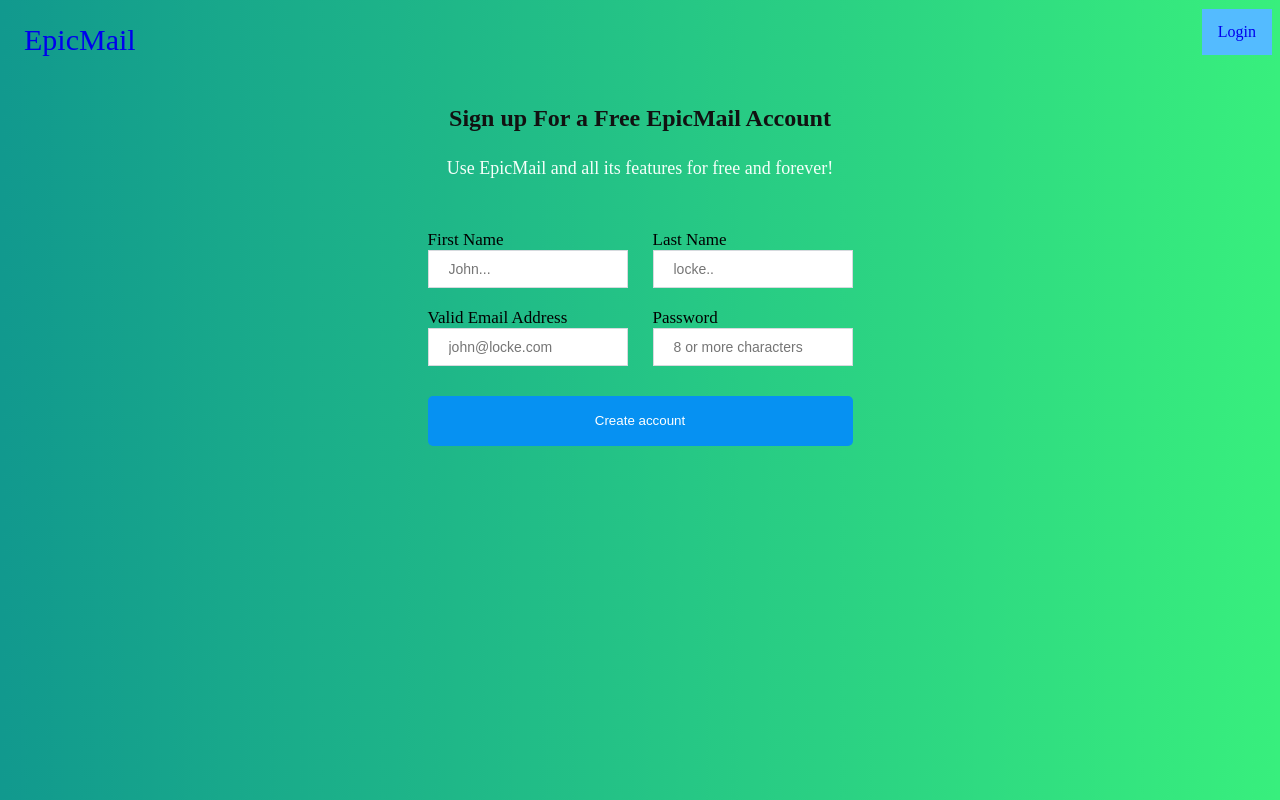
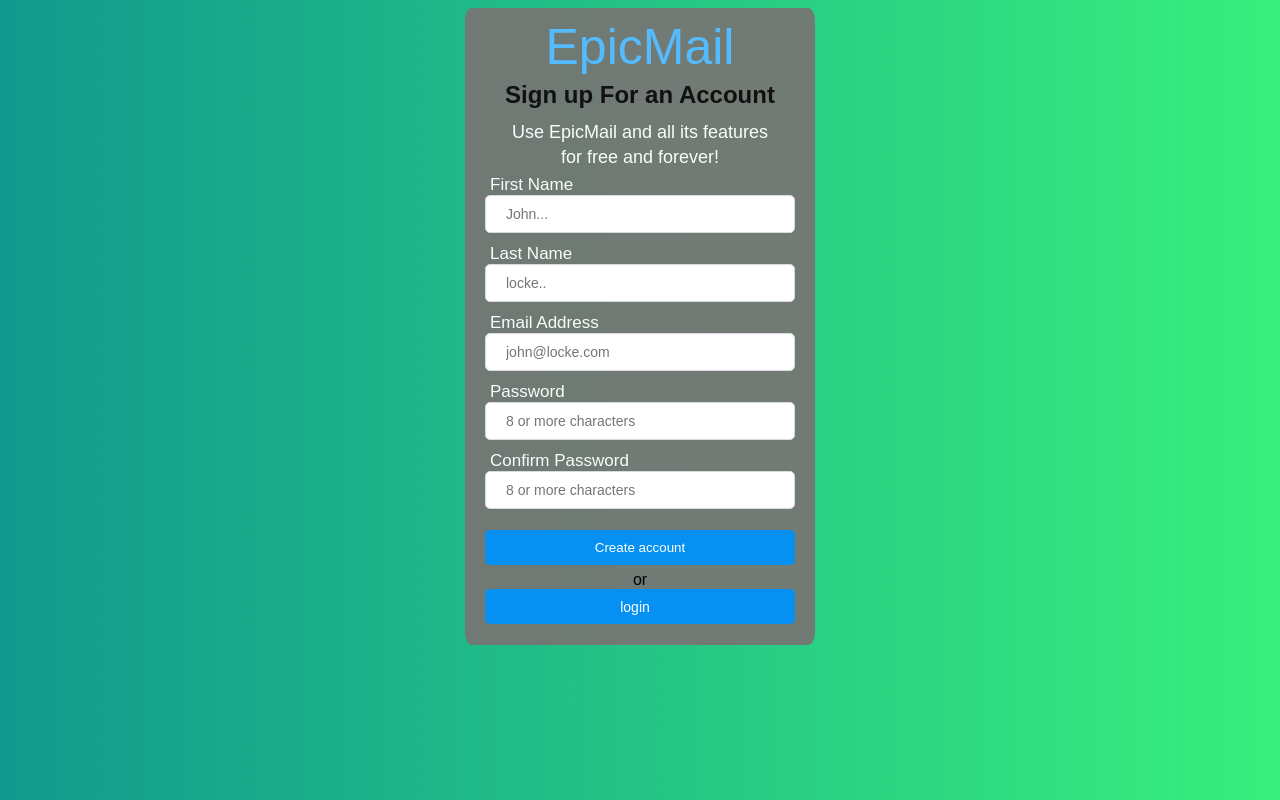
Before and after one commit to Busobozihakiim/EPICMAIL, a plain HTML site: page UI/index.html in a window 1280 px wide. Drawn offline with Linux system fonts and the light colour scheme.

Commit message:
Updates the Ui.
makes the forms stand out by giving with a background color
makes the input fields on the sign up form vertical
places the logo next to the sign up form
adds login button to sign up form
removes the on hover black color in the user page

[delivers #164595611]
[delivers #164595788]
[delivers #164595864]
[delivers #164595947]
[delivers #164596107]
[delivers #164596301]
[delivers #164685259]

```diff
--- a/UI/css/index.css
+++ b/UI/css/index.css
@@ -2,37 +2,25 @@
     box-sizing: border-box;
 }
 
-ul {
-    list-style-type: none;
-    width: 100%;
-    margin: 0px;
-    padding: 1px 0px 1px 0px;
-    overflow: hidden;
-}
-
-li {
-    float: left;
-}
 .logo {
-    font-size: 30px;
-}
-li a {
-    display: block;
     text-align: center;
-    padding: 14px 16px;
+    font-size: 50px;
     text-decoration: none;
 }
 
-li a:hover:not(.active) {
-    background-color: #111;
-}
-
-.active {
-    background-color: #54bbff;
+.logo a, a:visited{
+    text-decoration: none;
+    font-weight: lighter;
+    color: #54bbff;
 }
 
 .signup-container {
-    padding: 10px 20px 30px;
+    padding: 10px 20px 15px;
+    font-family: Interstate, Arial, sans-serif;
+    background-color: rgba(121, 115, 115, 0.9);
+    border-radius:2%;
+    width: 350px;
+    margin: auto;
 }
 
 .info {
@@ -43,12 +31,11 @@ li a:hover:not(.active) {
     justify-content: center;
     flex-direction: column;
     width: 100%;
-    padding: 0 10px;
 }
 
 h2 {
     font-size: 24px;
-    margin-bottom: 8px;
+    margin:2px 0 8px 0;
     line-height: 1.4;
     text-align: center;
     font-weight: 600;
@@ -57,9 +44,9 @@ h2 {
 
 p {
     font-weight: 500;
-    line-height: 27px;
+    line-height: 25px;
     width: 88%;
-    margin: 11px auto 13px auto;
+    margin: auto;
     font-size: 18px;
     text-align: center;
     color: mintcream;
@@ -75,7 +62,6 @@ p {
 }
 .form-wrapper{
     margin:auto;
-    margin-top: 30px;
     max-width: 425px;
 }
 .row {
@@ -91,16 +77,17 @@ p {
     flex-direction: column;
     justify-content: space-between;
     flex: 1 1 150px;
-    margin: 0 25px 15px 0;
+    margin: 0 25px 6px 0;
 }
 label{
     font-size: 17px;
-    margin-top: 5px;
+    margin: 5px 0 0 5px;
+    color:mintcream;
 }
 input[type="text"], input[type="email"], input[type="password"] {
     margin:0px;
     border: 1px solid #D6DADE;
-    border-radius: 0;
+    border-radius: 5px;
     box-shadow: none;
     padding: 10px 5px 10px 20px;
     width: 100%;
@@ -109,9 +96,26 @@ input[type="text"], input[type="email"], input[type="password"] {
 button {
     color: #FFF;
     background-color: #0691F2;
-    height: 50px;
-    margin-top: 15px;
+    height: 35px;
     border-radius: 5px;
     cursor: pointer;
     border: none
 }
+
+.create {
+    margin-top: 5%;
+}
+
+#login-btn {
+    font-size: 14px;
+    display: inline-block;
+    margin-right: 10px;
+    color: white;
+    text-decoration: none;
+}
+
+@media screen and (max-width: 320px) {
+    .signup-container {
+        width: 100%;
+    }
+}
--- a/UI/css/login.css
+++ b/UI/css/login.css
@@ -9,11 +9,16 @@ body {
     height: 100%;
 }
 
-h1 {
-    margin-top: 75px;
+.logo {
     text-align: center;
+    font-size: 50px;
+    text-decoration: none;
+}
+
+.logo a, a:visited {
+    text-decoration: none;
+    font-weight: lighter;
     color: #54bbff;
-    font-weight: lighter;
 }
 
 p {
@@ -29,11 +34,20 @@ p {
     font-family: Interstate, Arial, sans-serif;
     max-width: 350px;
     flex-direction: column;
-    margin-left: 10px;
-    margin-right: 10px;
+    margin: 50px 10px 0px 10px;
     width: 100%;
+    padding: 2% 2% 5% 2%;
+    border-radius: 2%;
+    background-color: rgba(121, 115, 115, 0.9);
 }
 
+.reset {
+    max-width: 385px;
+}
+
+form {
+    width: inherit;
+}
 .form-fields {
     margin-bottom: 25px;
     font-size: 14px;
@@ -53,6 +67,7 @@ input[type="email"], input[type="password"] {
     border: solid 1px #d6d6d6;
     height: 40px;
     font-size: 14px;
+    border-radius: 5px;
 }
 
 .login-remember_me {
@@ -80,11 +95,13 @@ button {
     background-color: #54bbff;
     border-color: #54bbff;
     color: white;
+    border-radius: 5px;
 }
 
 .offer-signup{
     margin-top: 5px;
-    margin-bottom: 50px;
+    margin-bottom: 10px;
+    margin: 5px;
     align-self: center;
     display: flex;
     font-size: 15px;
@@ -95,14 +112,21 @@ button {
     text-decoration: none;
 }
 
-.cancel-reset {
+#cancel-reset {
     font-size: 14px;
     display: inline-block;
     margin-right: 10px;
-    color: red;
+    color:red;
     text-decoration: none
 }
+
 .forgot-password{
     color: black;
     font-size: 14px;
 }
+
+@media screen and (max-width: 320px) {
+    .offer-signup {
+        font-size: 12px;
+    }
+}
--- a/UI/css/user.css
+++ b/UI/css/user.css
@@ -24,6 +24,7 @@ ul.topnav {
     margin: 0px;
     padding: 1px 0px 1px 0px;
     overflow: hidden;
+    font-family: Interstate, Arial, sans-serif;
 }
 
 ul.topnav li {
@@ -31,23 +32,21 @@ ul.topnav li {
 }
 
 .logo {
-    font-size: 30px;
+    font-size: 33px;
 }
 
-ul.topnav li a {
+ul.topnav li a, a:visited {
     display: block;
     text-align: center;
     padding: 14px 16px;
     text-decoration: none;
-}
-
-ul.topnav li a:hover:not(.active) {
-    background-color: #111;
+    color:#54bbff;
 }
 
 ul.topnav .active {
-    background-color: #54bbff;
+    background-color: #1664a2;;
     float: right;
+    margin: 5px;
 }
 
 ul.sidenav {
--- a/UI/index.html
+++ b/UI/index.html
@@ -7,15 +7,12 @@
         <meta name="viewport" content="width=device-width, initial-scale=1.0">
     </head>
     <body style="background: url(image/Quepal.jpg); background-size:cover">
-        <header>
-            <ul>
-                <li style="float:left" class="logo"><a href="#">EpicMail</a></li>
-                <li style="float:right" class="active"><a href="login.html">Login</a></li>
-            </ul>
-        </header>
         <div class="signup-container">
             <div class="info">
-                <h2>Sign up For a Free EpicMail Account</h2>
+                <div class="logo">
+                    <a href="#">EpicMail</a>
+                </div>
+                <h2>Sign up For an Account</h2>
                 <p>Use EpicMail and all its features for free and forever!</p>
             </div>
             <div class="signup-form">
@@ -26,6 +23,8 @@
                                 <label>First Name</label>
                                     <input type="text" placeholder="John..." required>
                             </div>
+                        </div>
+                        <div class="row">
                             <div class="input-box">
                                 <label>Last Name</label>
                                     <input type="text" placeholder="locke.." required>
@@ -33,9 +32,11 @@
                         </div>
                         <div class="row">
                             <div class="input-box">
-                                <label>Valid Email Address</label>
+                                <label>Email Address</label>
                                     <input type="email" placeholder="john@locke.com" required>
                             </div>
+                        </div>
+                        <div class="row">
                             <div class="input-box">
                                 <label>Password</label>
                                     <input type="password" placeholder="8 or more characters" required>
@@ -43,10 +44,22 @@
                         </div>
                         <div class="row">
                             <div class="input-box">
-                                <button>Create account</button>
+                                <label>Confirm Password</label>
+                                    <input type="password" placeholder="8 or more characters" required>
+                            </div>
+                        </div>
+                        <div class="row">
+                            <div class="input-box">
+                                <button class="create">Create account</button>
                             </div>
                         </div>
                     </form>
+                        <div style="text-align: center">or</div>
+                        <div class="row">
+                            <div class="input-box">
+                                <button><a id="login-btn" href="login.html">login</a></button>
+                            </div>
+                        </div>
                 </div>
             </div>
         </div>
```
Also changed, not shown: UI/login.html (+3 -1 lines), UI/password-reset.html (+6 -4 lines).
